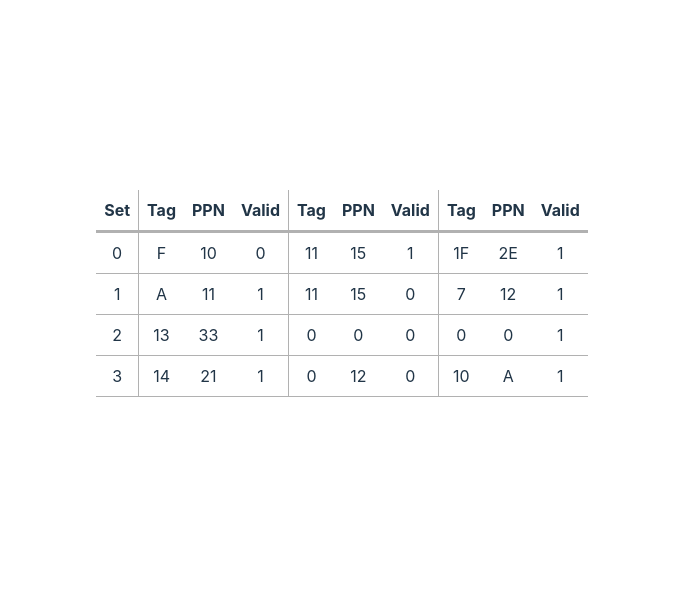
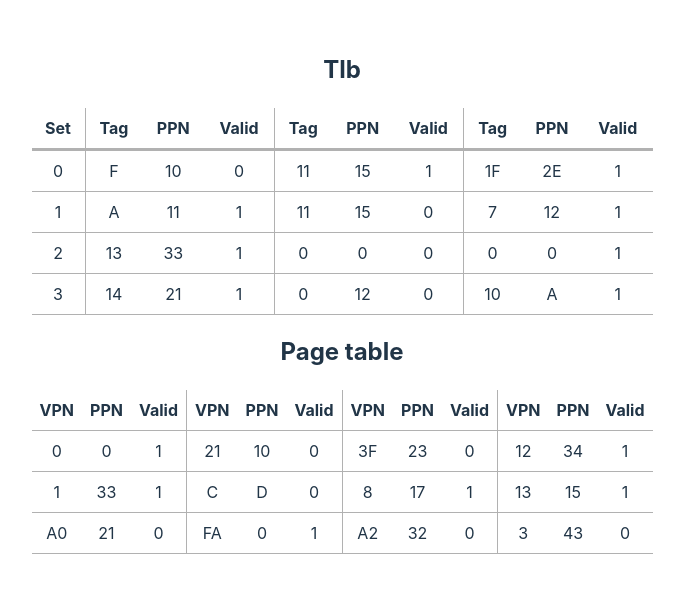
Before and after one commit to MahmoodSeoud/VMAT, a React (Vite) app: page / in a window 1280 px wide. Shown: the part 107-700 px from the top of the page, without its empty margins (298-982 px from the left). Built offline with nearby package versions, Linux system fonts and the light colour scheme.

Commit message:
page table

```diff
--- a/src/App.tsx
+++ b/src/App.tsx
@@ -5,30 +5,23 @@ import Page_table, { page_table_entry } from './components/Page_table/Page_table
 // TODO: make this a function that generates random data
 // TLB - Translation Lookaside Buffer
 const tlb_entries: tlb_entry[][] = [
-  [ { tag: 0x0F, ppn: 0x10, valid: 0 }, { tag: 0x11, ppn: 0x15, valid: 1 }, { tag: 0x1F, ppn: 0x2E, valid: 1 } ],
-  [ { tag: 0x0A, ppn: 0x11, valid: 1 }, { tag: 0x11, ppn: 0x15, valid: 0 }, { tag: 0x07, ppn: 0x12, valid: 1 } ],
-  [ { tag: 0x13, ppn: 0x33, valid: 1 }, { tag: 0x00, ppn: 0x00, valid: 0 }, { tag: 0x00, ppn: 0x00, valid: 1 } ],
-  [ { tag: 0x14, ppn: 0x21, valid: 1 }, { tag: 0x00, ppn: 0x12, valid: 0 }, { tag: 0x10, ppn: 0x0A, valid: 1 } ]
+  [{ tag: 0x0F, ppn: 0x10, valid: 0 }, { tag: 0x11, ppn: 0x15, valid: 1 }, { tag: 0x1F, ppn: 0x2E, valid: 1 }],
+  [{ tag: 0x0A, ppn: 0x11, valid: 1 }, { tag: 0x11, ppn: 0x15, valid: 0 }, { tag: 0x07, ppn: 0x12, valid: 1 }],
+  [{ tag: 0x13, ppn: 0x33, valid: 1 }, { tag: 0x00, ppn: 0x00, valid: 0 }, { tag: 0x00, ppn: 0x00, valid: 1 }],
+  [{ tag: 0x14, ppn: 0x21, valid: 1 }, { tag: 0x00, ppn: 0x12, valid: 0 }, { tag: 0x10, ppn: 0x0A, valid: 1 }]
 ];
 
 const num_tlb_sets: number = tlb_entries.length;
 const num_tlb_ways: number = Object.keys(tlb_entries[0]).length;
 // TODO: make this a function that generates random data
 // Page Table
-const page_table_entries: page_table_entry[] = [
-  { ppn: 0x00, valid: 1, vpn: 0 },
-  { ppn: 0x21, valid: 0, vpn: 0 },
-  { ppn: 0x3f, valid: 0, vpn: 0 },
-  { ppn: 0x12, valid: 1, vpn: 0 },
-  { ppn: 0x01, valid: 1, vpn: 0 },
-  { ppn: 0x0C, valid: 0, vpn: 0 },
-  { ppn: 0x08, valid: 1, vpn: 0 },
-  { ppn: 0x13, valid: 1, vpn: 0 },
-  { ppn: 0xA0, valid: 0, vpn: 0 },
-  { ppn: 0xFA, valid: 1, vpn: 0 },
-  { ppn: 0xA2, valid: 0, vpn: 0 },
-  { ppn: 0x03, valid: 0, vpn: 0 }
-];;
+const page_table_entries: page_table_entry[][] = [
+  [{ vpn: 0x00, ppn: 0x00, valid: 1 }, { vpn: 0x21, ppn: 0x10, valid: 0 }, { vpn: 0x3f, ppn: 0x23, valid: 0 }, { vpn: 0x12, ppn: 0x34, valid: 1 }],
+  [{ vpn: 0x01, ppn: 0x33, valid: 1 }, { vpn: 0x0C, ppn: 0x0D, valid: 0 }, { vpn: 0x08, ppn: 0x17, valid: 1 }, { vpn: 0x13, ppn: 0x15, valid: 1 }],
+  [{ vpn: 0xA0, ppn: 0x21, valid: 0 }, { vpn: 0xFA, ppn: 0x00, valid: 1 }, { vpn: 0xA2, ppn: 0x32, valid: 0 }, { vpn: 0x03, ppn: 0x43, valid: 0 }]
+];
+
+
 
 const page_table_size = page_table_entries.length;
 
@@ -37,17 +30,18 @@ function App() {
 
   return (
     <>
+      <h2>Tlb</h2>
       <Tlb_table
         tlb_entries={tlb_entries}
         num_tlb_sets={num_tlb_sets}
         num_tlb_ways={num_tlb_ways}
       />
-
-{/*       <Page_table
+      <h2>Page table</h2>
+      <Page_table
         page_table_entries={page_table_entries}
         page_table_size={page_table_size}
         num_ptes={0}
-      /> */}
+      />
     </>
   )
 }
--- a/src/components/Page_table/Page_table.tsx
+++ b/src/components/Page_table/Page_table.tsx
@@ -5,19 +5,46 @@ export type page_table_entry = {
 }
 
 type Page_tableProps = {
-    page_table_entries: page_table_entry[];
+    page_table_entries: page_table_entry[][];
     page_table_size: number;
     num_ptes: number;
 }
 
 
-function Page_table ({page_table_entries, page_table_size, num_ptes}: Page_tableProps) {
+function Page_table({ page_table_entries, page_table_size, num_ptes }: Page_tableProps) {
 
     return (
-<>
-{page_table_entries}
-{page_table_size}
-</>
+        <>
+            <table className='table-page'>
+                <thead>
+                    {page_table_entries[0].map(_ => (
+                        <>
+                            <th>VPN</th>
+                            <th>PPN</th>
+                            <th>Valid</th>
+                        </>
+                    ))}
+                </thead>
+                <tbody>
+
+                    {page_table_entries.map((_, i) => {
+
+                        return (
+                            <tr>
+                                {page_table_entries[0].map((_, j) => (
+                                    <>
+                                        <td>{page_table_entries[i][j].vpn.toString(16).toUpperCase()}</td>
+                                        <td>{page_table_entries[i][j].ppn.toString(16).toUpperCase()}</td>
+                                        <td>{page_table_entries[i][j].valid}</td>
+                                    </>
+                                ))}
+                            </tr>
+                        )
+                    })}
+
+                </tbody>
+            </table>
+        </>
     );
 }
 
--- a/src/components/Tlb_table/Tlb_table.tsx
+++ b/src/components/Tlb_table/Tlb_table.tsx
@@ -15,7 +15,7 @@ type Tlb_tableProps = {
 function Tlb_table({ tlb_entries, num_tlb_ways, num_tlb_sets }: Tlb_tableProps) {
     return (
         <>
-            <table className='table'>
+            <table className='table-tlb'>
                 <thead>
                     <th>Set</th>
                     {tlb_entries[0].map(_ => (
--- a/src/components/table.css
+++ b/src/components/table.css
@@ -1,30 +1,56 @@
-.table {
+/* Tlb table */
+.table-tlb {
   border-collapse: collapse;
   width: 100%;
 }
 
-.table th,
-.table td {
+.table-tlb th,
+.table-tlb td {
   padding: 8px;
   text-align: center;
   border-bottom: 1px solid rgb(177, 177, 177);
 }
 
-.table th:last-child,
-.table td:last-child {
+.table-tlb th:last-child,
+.table-tlb td:last-child {
   border-right: none !important;
 }
 
-.table th:first-child,
-.table td:first-child {
+.table-tlb th:first-child,
+.table-tlb td:first-child {
   border-left: none;
 }
 
-.table th:nth-child(3n+1),
-.table td:nth-child(3n+1) {
+.table-tlb th:nth-child(3n+1),
+.table-tlb td:nth-child(3n+1) {
   border-right: 1px solid rgb(177, 177, 177);
 }
 
-.table th {
+.table-tlb th {
   border-bottom: 3px solid rgb(177, 177, 177);
 }
+
+
+
+/* Page table */
+.table-page {
+  border-collapse: collapse;
+  width: 100%;
+}
+
+.table-page th,
+.table-page td {
+  padding: 8px;
+  text-align: center;
+  border-bottom: 1px solid rgb(177, 177, 177);
+}
+
+.table-page th:last-child,
+.table-page td:last-child {
+  border-right: none !important;
+}
+
+.table-page th:nth-child(3n),
+.table-page td:nth-child(3n) {
+  border-right: 1px solid rgb(177, 177, 177);
+}
```
